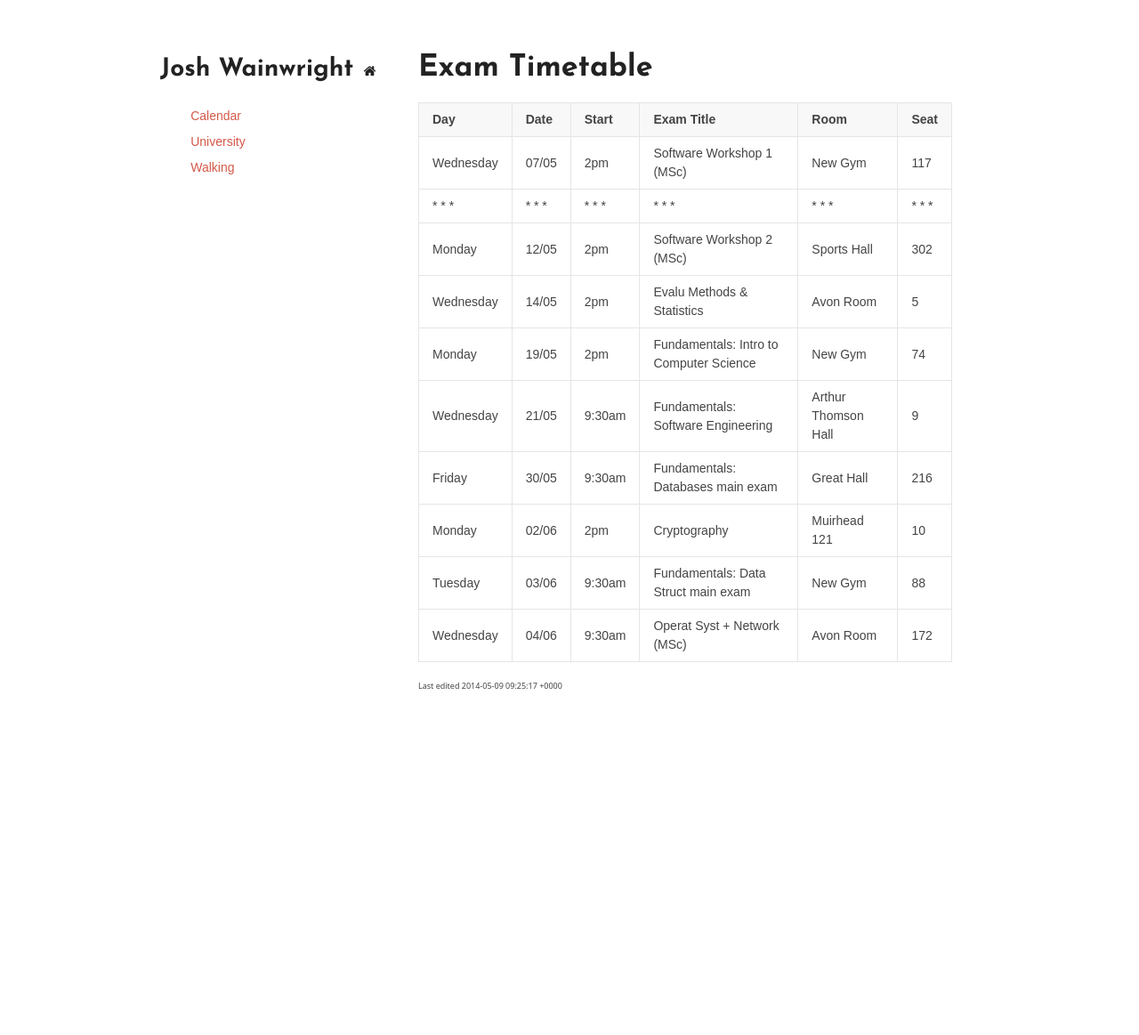
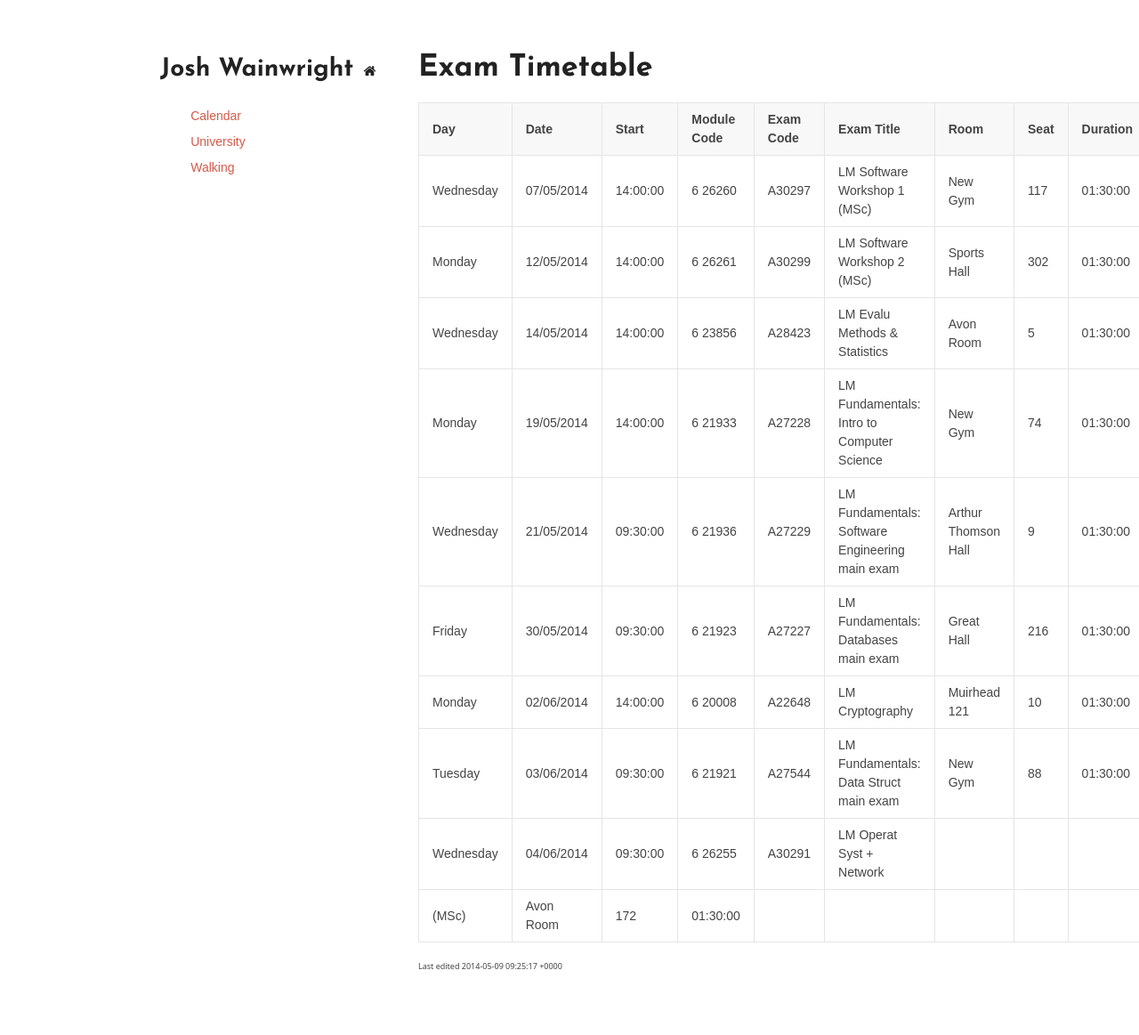
Before and after one commit to jaw42/jaw42.github.com, a Jekyll site: the page built from university/exams.md, in a window 1280 px wide. Shown: the whole page at 89% size. Built offline with Jekyll 4.4.1, drawn with Linux system fonts in a browser that asks for light colours; before the commit the page ends 901 px from its top, so only the background shows below that.

```diff
--- a/_includes/sidebarUniversity.html
+++ b/_includes/sidebarUniversity.html
@@ -14,7 +14,7 @@
 					</ul>
 					<li>Term 1 CompSci</li>
 					<ul>
-						<li><a href="#Software_Workshop_1">Software Workshop 1</a></li>
+						<li><a href="#Software_Workshop">Software Workshop</a></li>
 						<li><a href="#Introduction_to_Computer_Science">Intro to ComSci</a></li>
 						<li><a href="#Cryptography">Cryptography</a></li>
 						<li><a href="#Evaluation_Methods_and_Statistics">Evaluation Methods and Statistics</a></li>
--- a/university/exams.md
+++ b/university/exams.md
@@ -6,20 +6,20 @@
 # Exam Timetable
 
 |---
-| Day       | Date  | Start  | Exam Title                              | Room                | Seat
+| Day | Date | Start | Module Code | Exam Code | Exam Title | Room | Seat | Duration
 | -------
-| Wednesday | 07/05 | 2pm    | Software Workshop 1 (MSc)               | New Gym             | 117
-|* * * | * * * | * * *| * * * | * * * | * * *
-| Monday    | 12/05 | 2pm    | Software Workshop 2 (MSc)               | Sports Hall         | 302
-| Wednesday | 14/05 | 2pm    | Evalu Methods & Statistics              | Avon Room           | 5
-| Monday    | 19/05 | 2pm    | Fundamentals: Intro to Computer Science | New Gym             | 74
-| Wednesday | 21/05 | 9:30am | Fundamentals: Software Engineering      | Arthur Thomson Hall | 9
-| Friday    | 30/05 | 9:30am | Fundamentals: Databases main exam       | Great Hall          | 216
-| Monday    | 02/06 | 2pm    | Cryptography                            | Muirhead 121        | 10
-| Tuesday   | 03/06 | 9:30am | Fundamentals: Data Struct main exam     | New Gym             | 88
-| Wednesday | 04/06 | 9:30am | Operat Syst + Network (MSc)             | Avon Room           | 172
+| Wednesday | 07/05/2014 | 14:00:00 | 6 26260 | A30297 | LM Software Workshop 1 (MSc) | New Gym | 117 | 01:30:00
+| Monday | 12/05/2014 | 14:00:00 | 6 26261 | A30299 | LM Software Workshop 2 (MSc) | Sports Hall | 302 | 01:30:00
+| Wednesday | 14/05/2014 | 14:00:00 | 6 23856 | A28423 | LM Evalu Methods & Statistics | Avon Room | 5 | 01:30:00
+| Monday | 19/05/2014 | 14:00:00 | 6 21933 | A27228 | LM Fundamentals: Intro to Computer Science | New Gym | 74 | 01:30:00
+| Wednesday | 21/05/2014 | 09:30:00 | 6 21936 | A27229 | LM Fundamentals: Software Engineering main exam | Arthur Thomson Hall | 9 | 01:30:00
+| Friday | 30/05/2014 | 09:30:00 | 6 21923 | A27227 | LM Fundamentals: Databases main exam | Great Hall | 216 | 01:30:00
+| Monday | 02/06/2014 | 14:00:00 | 6 20008 | A22648 | LM Cryptography | Muirhead 121 | 10 | 01:30:00
+| Tuesday | 03/06/2014 | 09:30:00 | 6 21921 | A27544 | LM Fundamentals: Data Struct main exam | New Gym | 88 | 01:30:00
+| Wednesday | 04/06/2014 | 09:30:00 | 6 26255 | A30291 | LM Operat Syst + Network
+| (MSc) | Avon Room | 172 | 01:30:00
 
-<!-- vim : fo-=tc
+<!-- vim : fo-=
 Created  : Thu 08 May 2014 06:32 pm
-Modified : Thu 08 May 2014 10:33 pm
+Modified : Thu 08 May 2014 06:33 pm
 -->
--- a/university/university.xml
+++ b/university/university.xml
@@ -10,10 +10,6 @@
 		<USEFULLINK>
 			<LINK>https://birmingham.instructure.com/</LINK>
 			<NAME>Canvas</NAME>
-		</USEFULLINK>
-		<USEFULLINK>
-			<LINK>exams.html</LINK>
-			<NAME>Exam Timetable</NAME>
 		</USEFULLINK>
 		<USEFULLINK>
 			<LINK>Databases.html</LINK>
@@ -528,5 +524,5 @@
 
 <!--
 Created:  Mon 7 Oct 2013 10:04:50 am
-Modified: Fri 09 May 2014 08:59 am
+Modified: Wed 23 Apr 2014 04:42 pm
 -->
```
